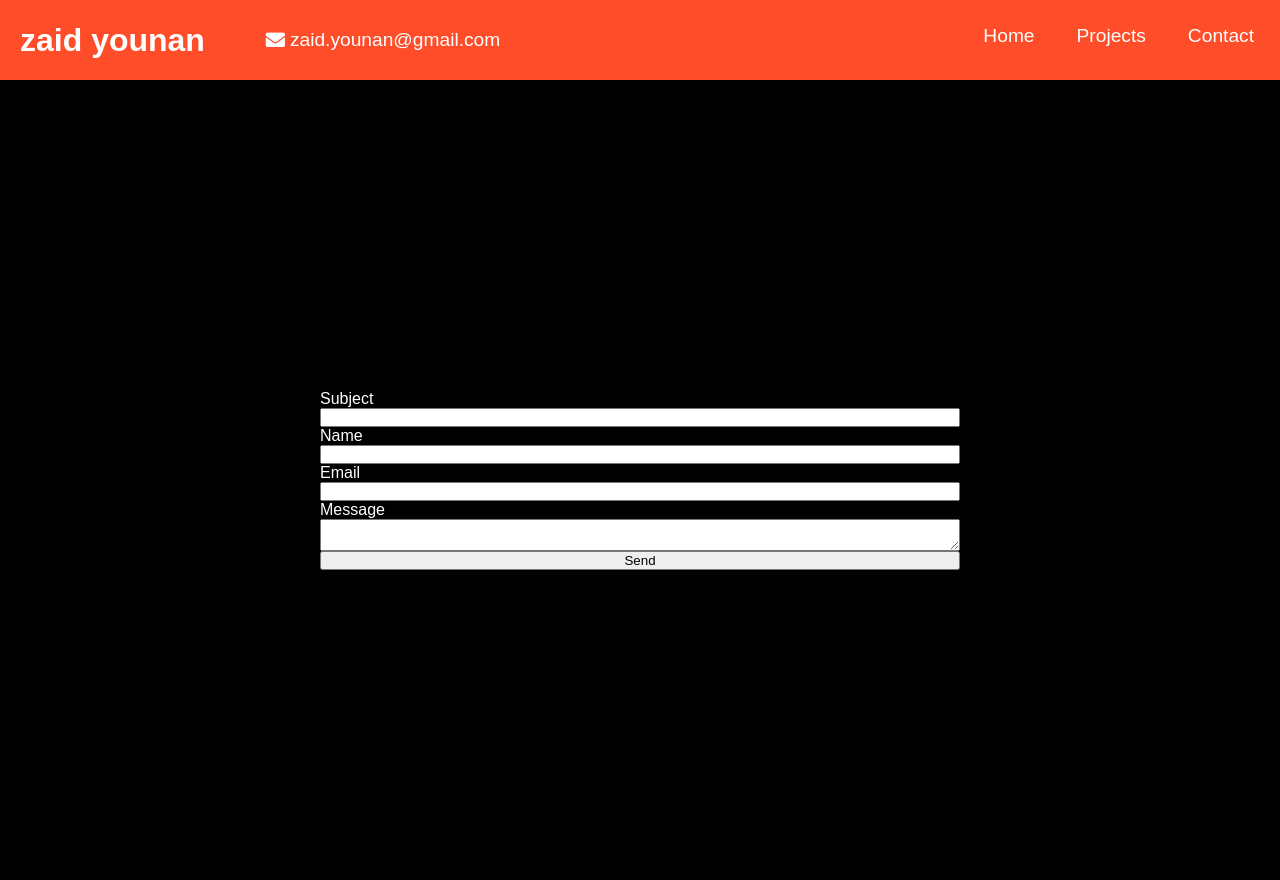
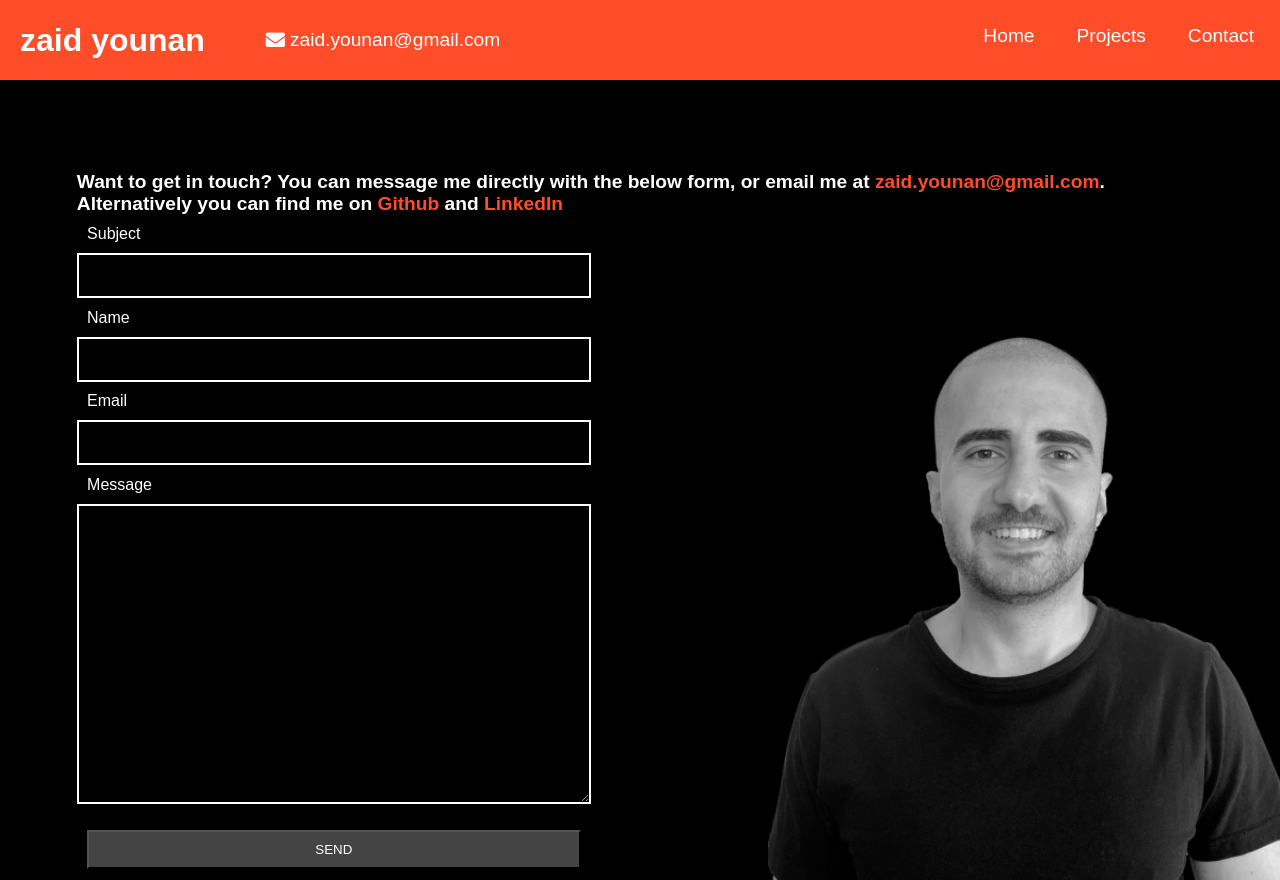
Before and after one commit to ZaidYounan/react-portfolio, a React (Create React App) app: page /contact in a window 1280 px wide. Built offline with nearby package versions, Linux system fonts and the light colour scheme; the HTML template or start-up script is replaced by a standard one.

Commit message:
Flesh out contact page, implement basic styling

```diff
--- a/src/components/contact/Contact.css
+++ b/src/components/contact/Contact.css
@@ -2,9 +2,15 @@
     height:100%;
     background:black;
     display:flex;
-    align-items:center;
+    align-items:flex-start;
     justify-content:center;
     color:white;
+    flex-direction:column;
+    overflow:scroll;
+    background-image: url('../../images/linkedin-photo-render.png');
+    background-repeat:no-repeat;
+    background-position:bottom right;
+    background-size:40%;
 }
 
 .contact-form {
@@ -12,3 +18,62 @@
     flex-direction:column;
     width: 50%;
 }
+
+.contact-text {
+    margin: 10% 1% 3% 6%;
+}
+
+h4 > a {
+    color: #FF4C29;
+    text-decoration:none;
+}
+
+h4 {
+    font-size:larger;
+
+}
+
+/* Fields */
+div.wpforms-container-full .wpforms-form input[type=date], div.wpforms-container-full .wpforms-form input[type=datetime], div.wpforms-container-full .wpforms-form input[type=datetime-local], div.wpforms-container-full .wpforms-form input[type=email], div.wpforms-container-full .wpforms-form input[type=month], div.wpforms-container-full .wpforms-form input[type=number], div.wpforms-container-full .wpforms-form input[type=password], div.wpforms-container-full .wpforms-form input[type=range], div.wpforms-container-full .wpforms-form input[type=search], div.wpforms-container-full .wpforms-form input[type=tel], div.wpforms-container-full .wpforms-form input[type=text], div.wpforms-container-full .wpforms-form input[type=time], div.wpforms-container-full .wpforms-form input[type=url], div.wpforms-container-full .wpforms-form input[type=week], div.wpforms-container-full .wpforms-form select, div.wpforms-container-full .wpforms-form textarea {
+    background-color: transparent; /* Remove background fill */
+    text-transform: uppercase; /* Make text all uppercase */
+    border-radius: 0; /* Remove corner curve */
+    border: 2px solid #fff; /* 2px white border */
+    color: #fff; /* White text */
+    height: 45px; /* Increase input height */
+}
+::-webkit-input-placeholder { /* WebKit, Blink, Edge */
+    color:    #fff;
+}
+:-moz-placeholder { /* Mozilla Firefox 4 to 18 */
+   color:    #fff;
+   opacity:  1;
+}
+::-moz-placeholder { /* Mozilla Firefox 19+ */
+   color:    #fff;
+   opacity:  1;
+}
+:-ms-input-placeholder { /* Internet Explorer 10-11 */
+   color:    #fff;
+}
+::-ms-input-placeholder { /* Microsoft Edge */
+   color:    #fff;
+}
+/* Button */
+div.wpforms-container-full .wpforms-form input[type=submit] {
+   text-transform: uppercase;
+   padding: 10px 60px;
+   color: white;
+   background: #444;
+   font-weight: normal;
+   margin:2%;
+}
+
+label {
+    padding:2%;
+}
+
+form > textarea {
+    min-height:300px;
+    margin-bottom:3%;
+}
--- a/src/components/contact/Contact.js
+++ b/src/components/contact/Contact.js
@@ -10,17 +10,24 @@ function Contact() {
         emailjs.sendForm('service_k1utqk7', 'template_exq7ava', e.target, 'user_K61V87HVCXZ8d2JSf2EXk')
         .then((result) => {
             console.log(result.text);
-            alert("Email sent successfully!");
+            alert("Message sent successfully!");
         }, (error) => {
             console.log(error.text);
+            alert("Error! Message could not be sent!")
         });
         e.target.reset();
         return <div>Message sent!</div>
     }
 
     return (
-        <div className="contact">
-            <form className="contact-form" onSubmit={sendEmail}>
+        <div className="wpforms-container-full contact">
+
+            <div className="contact-text">
+                <h4>Want to get in touch? You can message me directly with the below form, or email me at <a href="mailto:zaid.younan@gmail.com">zaid.younan@gmail.com</a>.</h4>
+                <h4>Alternatively you can find me on <a href="https://github.com/ZaidYounan">Github</a> and <a href="https://www.linkedin.com/in/zaid-younan/">LinkedIn</a></h4>
+
+
+                <form className="wpforms-form contact-form" onSubmit={sendEmail}>
                     <label>Subject</label>
                     <input type="text" name="subject" />
                     <label>Name</label>
@@ -32,6 +39,7 @@ function Contact() {
                     <input type="submit" value="Send" />
                 </form>
             </div>
+        </div>
     )
 }
 
--- a/src/components/home/Home.css
+++ b/src/components/home/Home.css
@@ -41,7 +41,7 @@ img.home-image {
 }
 
 p > a {
-    color:white;
+    color:#FF4C29;
 }
 
 @media screen and (max-width:500px) {
--- a/src/components/home/Home.js
+++ b/src/components/home/Home.js
@@ -13,7 +13,7 @@ function Home() {
                     <p>In <strong>2021</strong>, unsatisfied with my career in Pharmacy and Customer Service, I made the leap and pursued my dream of learning to code.</p>
                     <p>The COVID pandemic was a tragedy, but it gave me the time to knuckle down and hone my skills.</p>
                     <p>With time, my interest in coding really blossomed into a true passion. I now spend much of my free time tinkering - constantly learning. </p>
-                    <p>Today, I have a solid base of experience with ReactJS, Ruby on Rails and related technologies.</p>
+                    <p>Today, I have a solid base of experience with ReactJS, Ruby on Rails and other related technologies.</p>
                     <p>I'm also quite interested in building API's, and I am handy with a SQL database.</p>
                     <p>Have a role that might interest me? You can  <Link to="/contact">contact me here!</Link></p>
                 </div>
```
Lines whose indentation alone changed are shown as unchanged.
